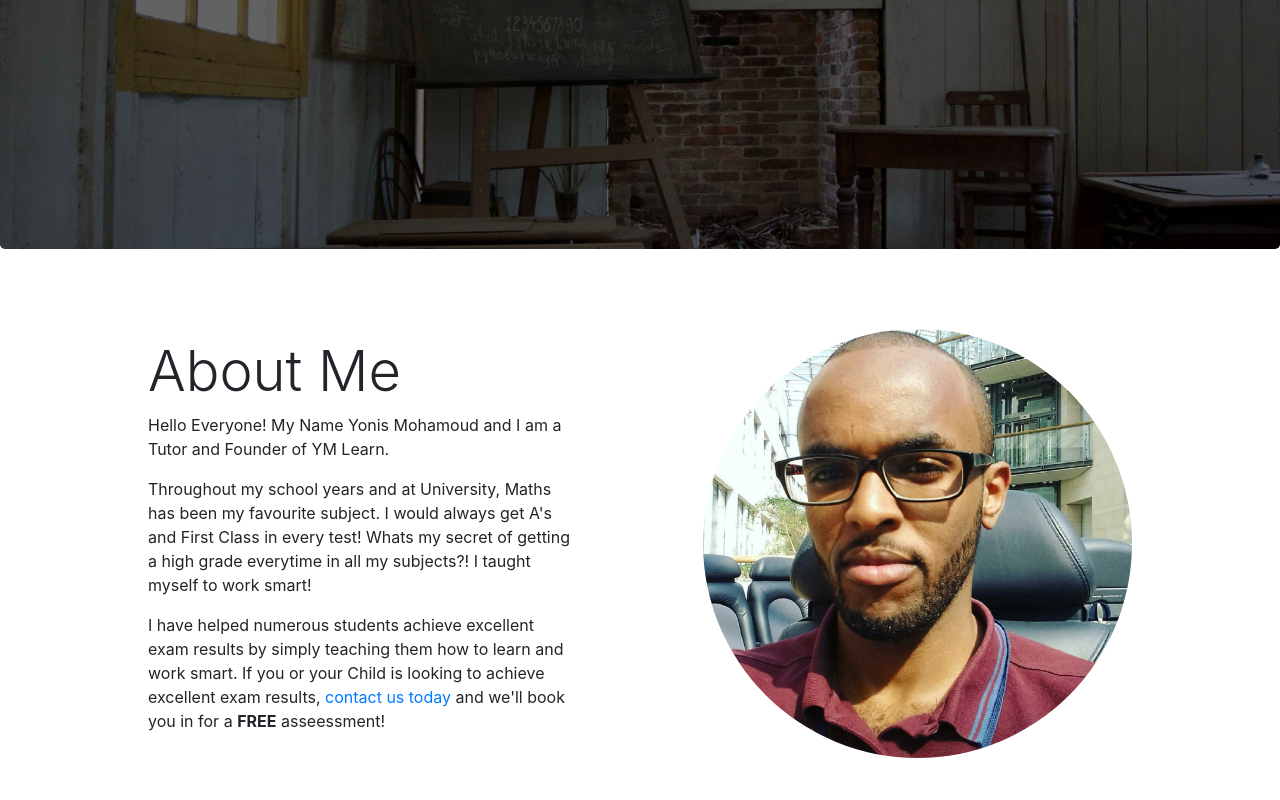
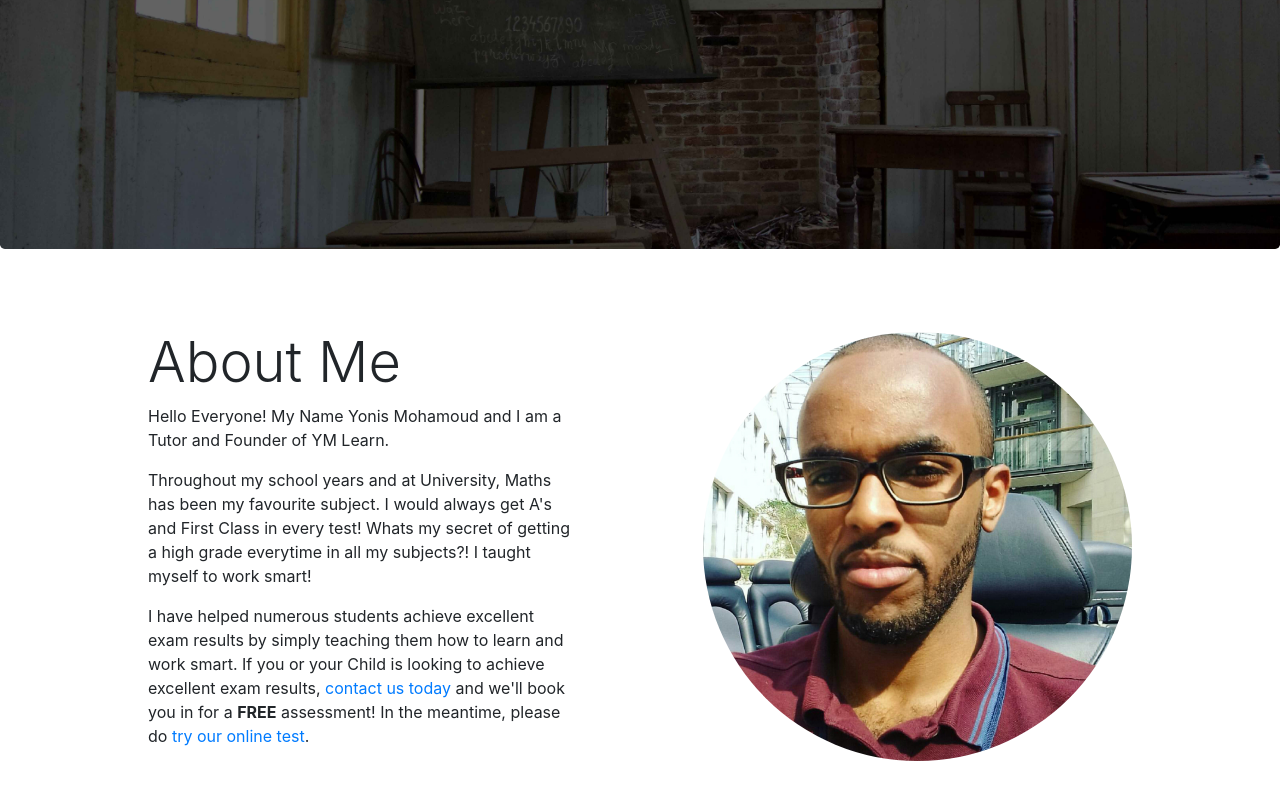
Before and after one commit to yonisM/ymlearn, a plain HTML site: page About.html in a window 1280 px wide. Shown: the part 407-1207 px from the top of the page. Drawn offline with Linux system fonts and the light colour scheme.

Commit message:
text change
text change to the about us page

```diff
--- a/About.html
+++ b/About.html
@@ -90,7 +90,10 @@
 
                 <p> Throughout my school years and at University, Maths has been my favourite subject. I would always get A's and First Class in every test! Whats my secret of getting a high grade everytime in all my subjects?! I taught myself to work smart! </p>
 
-                <p> I have helped numerous students achieve excellent exam results by simply teaching them how to learn and work smart. If you or your Child is looking to achieve excellent exam results, <a href = "Contact.html">contact us today</a> and we'll book you in for a <strong>FREE</strong> asseessment!</p>
+                <p> I have helped numerous students achieve excellent exam results by simply teaching them how to learn and work smart. If you or your Child is looking to achieve excellent exam results, <a href = "Contact.html">contact us today</a> and we'll book you in for a <strong>FREE</strong> assessment! In the meantime, please do <a href="index.html">try our online test</a>.
+
+
+                </p>
 
 
             </div>
```
